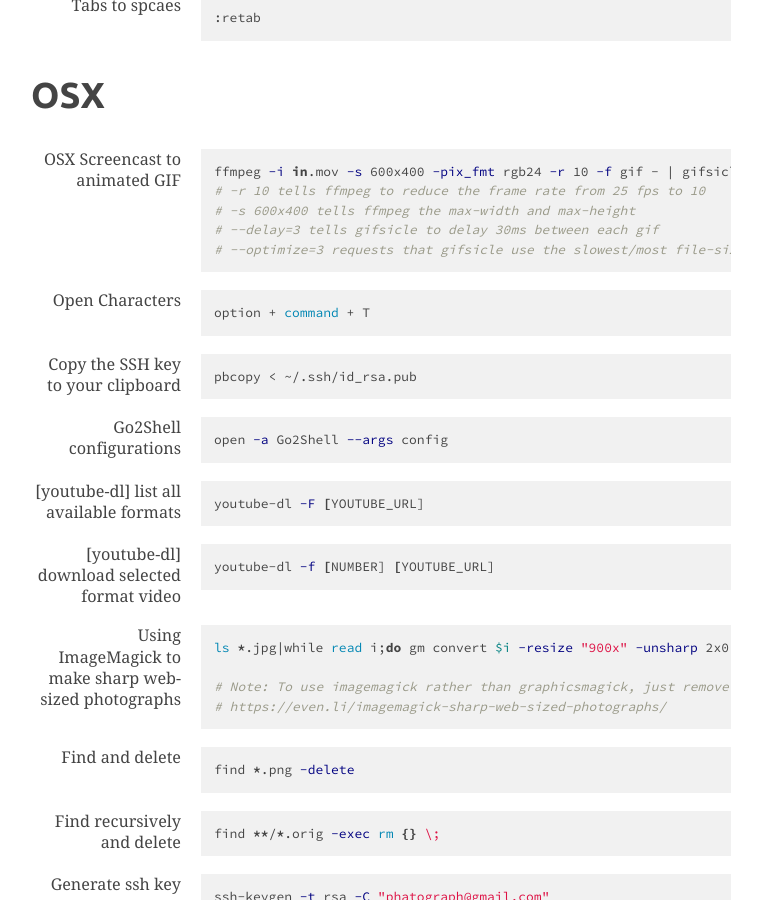
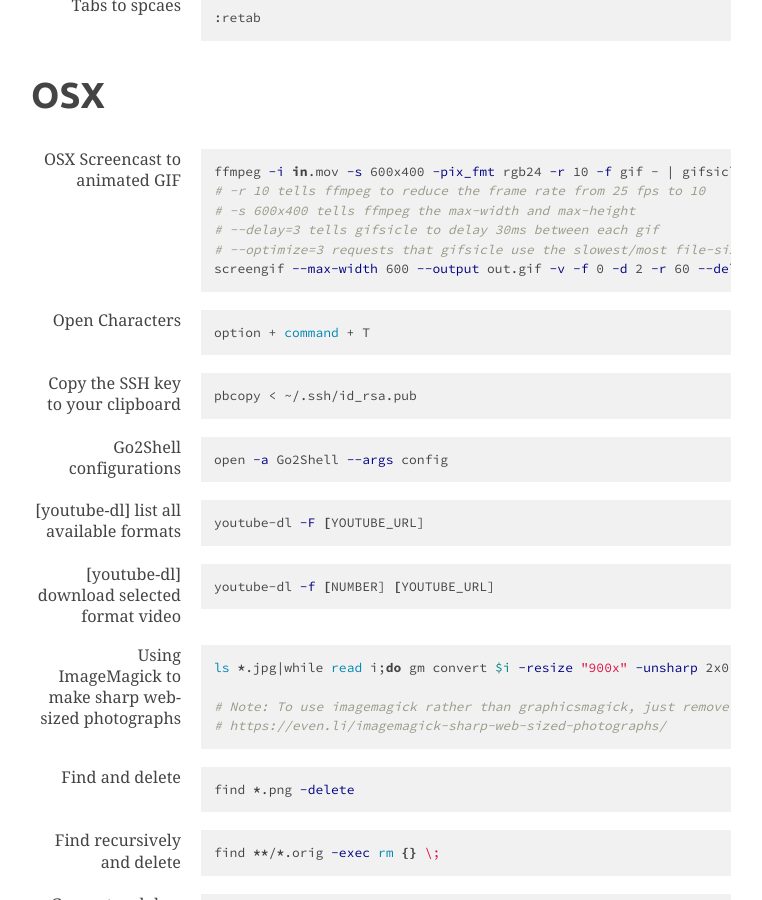
Before and after one commit to phatograph/blog, a Jekyll site: the page built from cheats/index.html, in a window 1280 px wide and 900 px high, scrolled down 2496 px. Shown: the whole window, without its empty margins (309-1071 px from the left). Built offline with Jekyll 4.4.1, drawn with Linux system fonts in a browser that asks for light colours; some web fonts are replaced; comment, search, counter and statistics services are not loaded.

Commit message:
screengif

```diff
--- a/cheats/index.html
+++ b/cheats/index.html
@@ -246,6 +246,7 @@ ffmpeg -i in.mov -s 600x400 -pix_fmt rgb24 -r 10 -f gif - | gifsicle --optimize=
 # -s 600x400 tells ffmpeg the max-width and max-height
 # --delay=3 tells gifsicle to delay 30ms between each gif
 # --optimize=3 requests that gifsicle use the slowest/most file-size optimization
+screengif --max-width 600 --output out.gif -v -f 0 -d 2 -r 60 --delay-last 200 --input Untitled\ 20.mov
 {% endhighlight %}
 </div>
 
```
